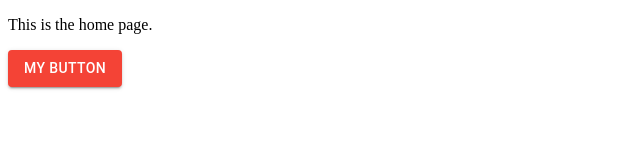
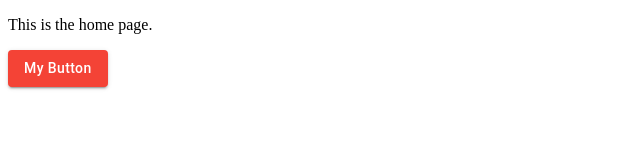
Before and after one commit to JakeFernandes98/ProjectAccess, a Next.js app in the folder client/: page / in a window 1280 px wide. Shown: the top 160 px of the page, without its empty margins (0-640 px from the left). Built offline with nearby package versions, Linux system fonts and the light colour scheme.

Commit message:
feat: added more button props and style overrides

```diff
--- a/client/components/Button/Button.tsx
+++ b/client/components/Button/Button.tsx
@@ -1,12 +1,23 @@
 import * as React from "react";
 
-import Button from "@mui/material/Button";
+import MUIButton from "@mui/material/Button";
 import ButtonProps from "./Button.types";
 
-export default function BasicButtons({ label, color }: ButtonProps) {
+export default function Button({
+  label,
+  color,
+  variant,
+  fullWidth,
+  disabled,
+}: ButtonProps) {
   return (
-    <Button color={color} variant="contained">
+    <MUIButton
+      color={color}
+      variant={variant}
+      fullWidth={fullWidth}
+      disabled={disabled}
+    >
       {label}
-    </Button>
+    </MUIButton>
   );
 }
--- a/client/pages/index.tsx
+++ b/client/pages/index.tsx
@@ -1,16 +1,14 @@
-import type { NextPage } from 'next'
+import type { NextPage } from "next";
 
-import Button from '../components/Button/Button'
+import Button from "../components/Button/Button";
 
 const Home: NextPage = () => {
   return (
-   <div>
-     <p>
-       This is the home page.
-     </p>
-     <Button label="My Button"></Button>
-   </div>
-  )
-}
+    <div>
+      <p>This is the home page.</p>
+      <Button label="My Button" variant="contained"></Button>
+    </div>
+  );
+};
 
-export default Home
+export default Home;
--- a/client/theme/theme.ts
+++ b/client/theme/theme.ts
@@ -9,6 +9,15 @@ const theme = createTheme({
         main: red[500],
       },
     },
+    components: {
+      MuiButton:{
+        styleOverrides: {
+          root: {
+            textTransform: 'none',
+          }
+        }
+      }
+    }
   });
 
 export default theme;
```
Also changed, not shown: client/components/Button/Button.types.ts (+8 -4 lines).
